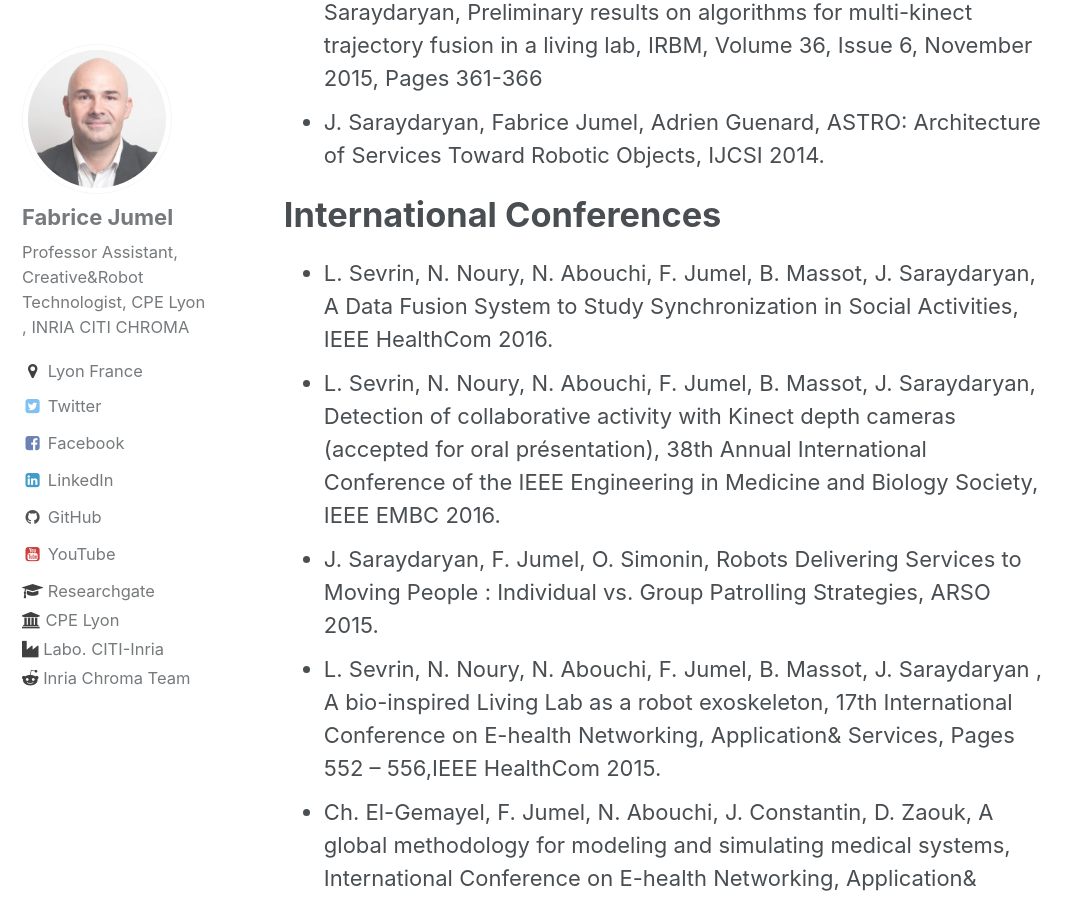
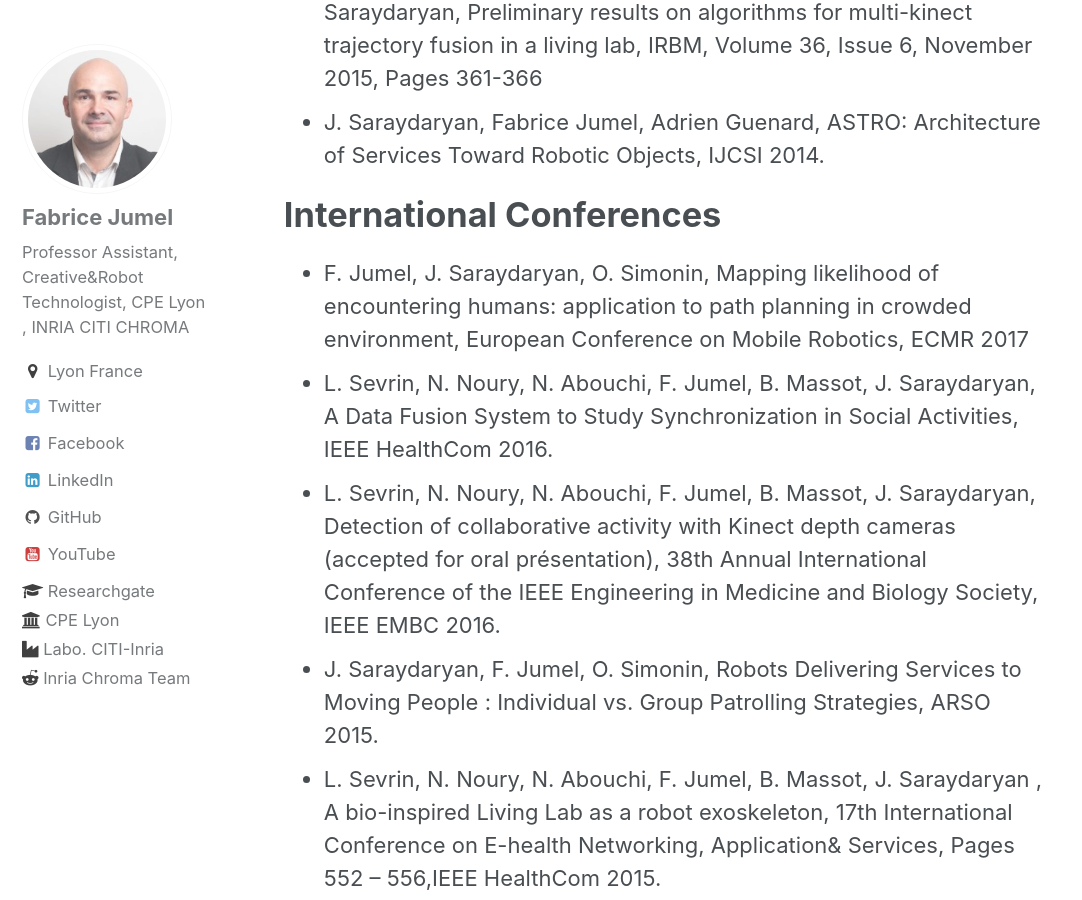
Before and after one commit to fabricejumel/fabricejumel.github.io, a Jekyll site: the page built from _pages/Publications.md, in a window 1280 px wide and 900 px high, scrolled down 849 px. Shown: the whole window, without its empty margins (0-1082 px from the left). Built offline with Jekyll 4.4.1, drawn with Linux system fonts in a browser that asks for light colours.

Commit message:
Update Publications.md

```diff
--- a/_pages/Publications.md
+++ b/_pages/Publications.md
@@ -25,6 +25,7 @@ International Journals
 International Conferences
 ======
 
+* F. Jumel, J. Saraydaryan, O. Simonin, Mapping likelihood of encountering humans: application to path planning in crowded environment, European Conference on Mobile Robotics, ECMR 2017
 * L. Sevrin, N. Noury, N. Abouchi, F. Jumel, B. Massot, J. Saraydaryan, A Data Fusion System to Study Synchronization in    Social Activities, IEEE HealthCom 2016.
 * L. Sevrin, N. Noury, N. Abouchi, F. Jumel, B. Massot, J. Saraydaryan, Detection of collaborative activity with Kinect depth cameras (accepted for oral présentation), 38th Annual International Conference of the IEEE Engineering in Medicine and Biology Society, IEEE EMBC 2016.
 * J. Saraydaryan,  F. Jumel, O. Simonin, Robots Delivering Services to Moving People : Individual vs. Group Patrolling Strategies, ARSO 2015.
```
